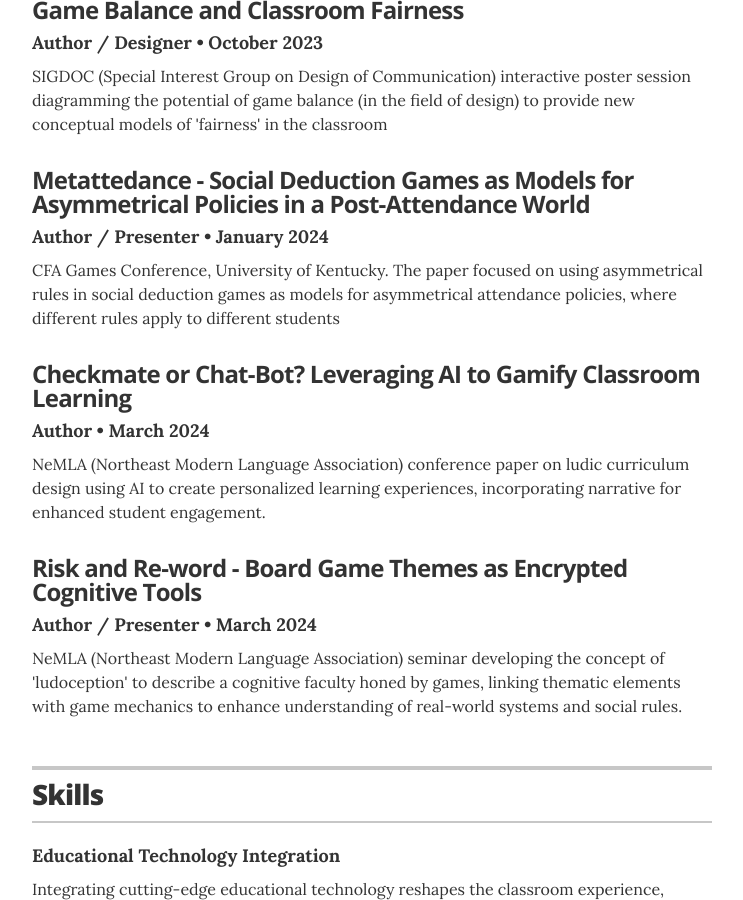
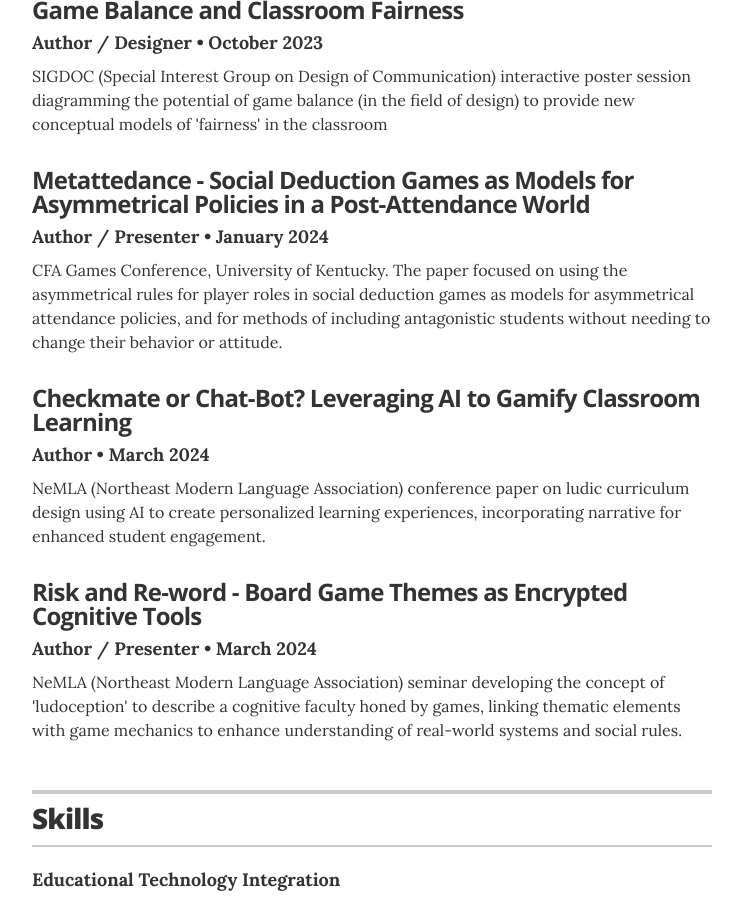
Before and after one commit to mwmxyz/academic, a Jekyll site: the page built from index.html, in a window 1280 px wide and 900 px high, scrolled down 2047 px. Shown: the whole window, without its empty margins (268-1011 px from the left). Built offline with Jekyll 4.4.1, drawn with Linux system fonts in a browser that asks for light colours.

Commit message:
Update projects.yml

```diff
--- a/_data/projects.yml
+++ b/_data/projects.yml
@@ -11,7 +11,7 @@
 - project: Metattedance - Social Deduction Games as Models for Asymmetrical Policies in a Post-Attendance World
   role: Author / Presenter
   duration: January 2024
-  description: CFA Games Conference, University of Kentucky. The paper focused on using asymmetrical rules in social deduction games as models for asymmetrical attendance policies, where different rules apply to different students
+  description: CFA Games Conference, University of Kentucky. The paper focused on using the asymmetrical rules for player roles in social deduction games as models for asymmetrical attendance policies, and for methods of including antagonistic students without needing to change their behavior or attitude.
 
 # Checkmate or Chat-Bot? Leveraging AI to Gamify Classroom Learning
 - project: Checkmate or Chat-Bot? Leveraging AI to Gamify Classroom Learning
```
